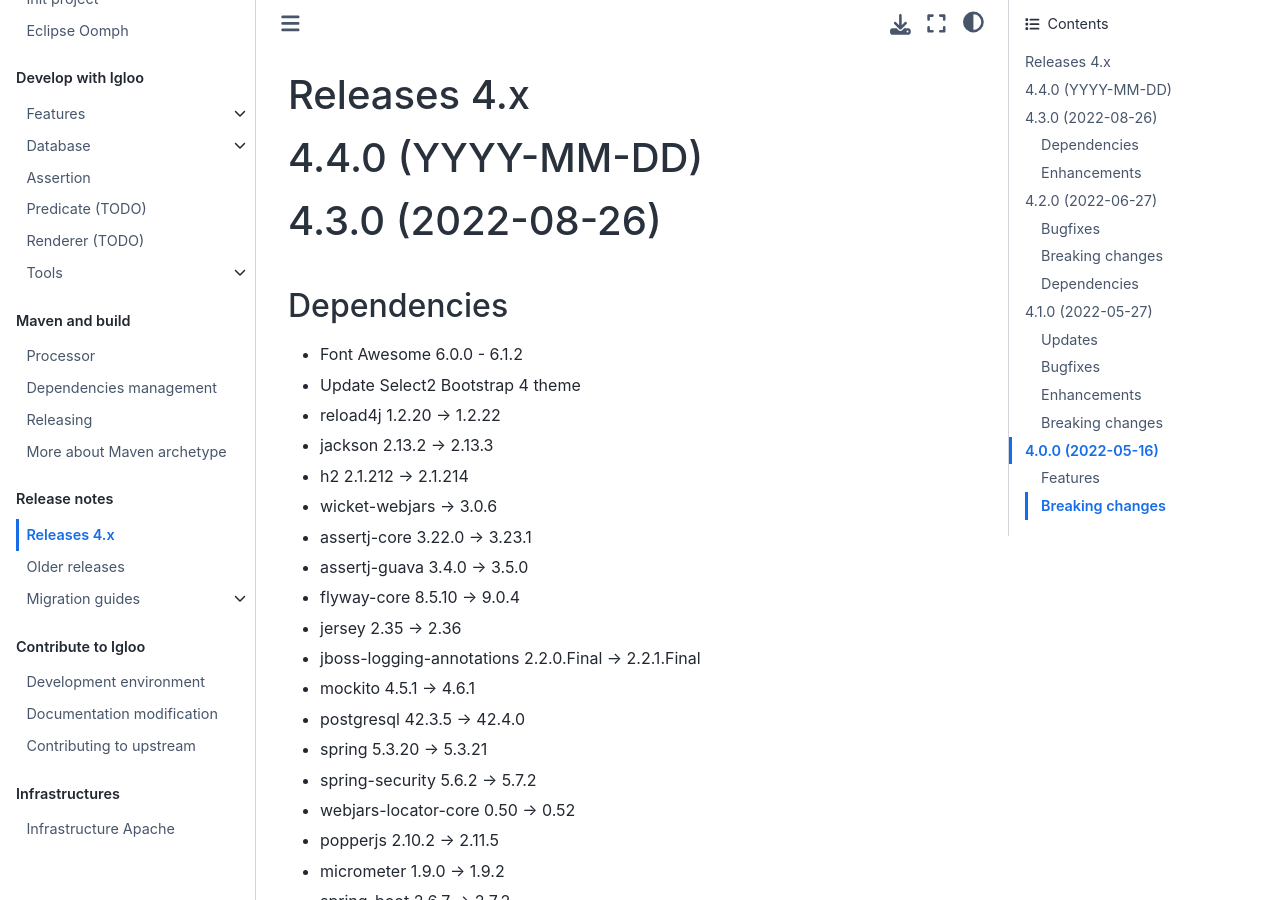
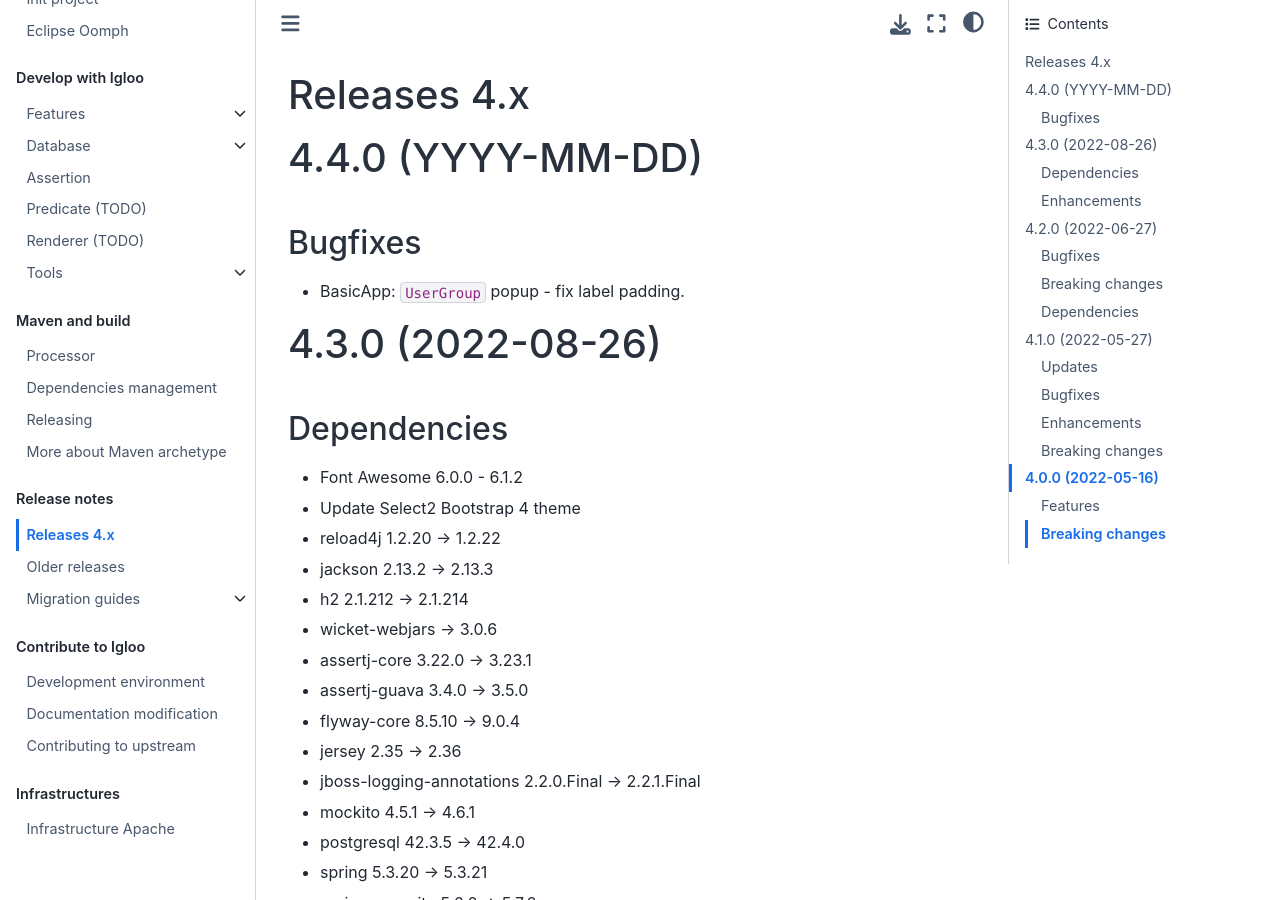
Before and after one commit to igloo-project/igloo-doc, a Sphinx documentation site: the page built from source/release-notes/releases-4.x.md, in a window 1280 px wide and 900 px high. Built offline with Sphinx 7.4.7 and the Sphinx Book theme 1.1.4, drawn with Linux system fonts in a browser that asks for light colours.

Commit message:
release notes 4.4.0

```diff
--- a/source/release-notes/releases-4.x.md
+++ b/source/release-notes/releases-4.x.md
@@ -3,6 +3,10 @@
 (v4.4.0)=
 
 # 4.4.0 (YYYY-MM-DD)
+
+## Bugfixes
+
+* BasicApp: `UserGroup` popup - fix label padding.
 
 (v4.3.0)=
 
```
